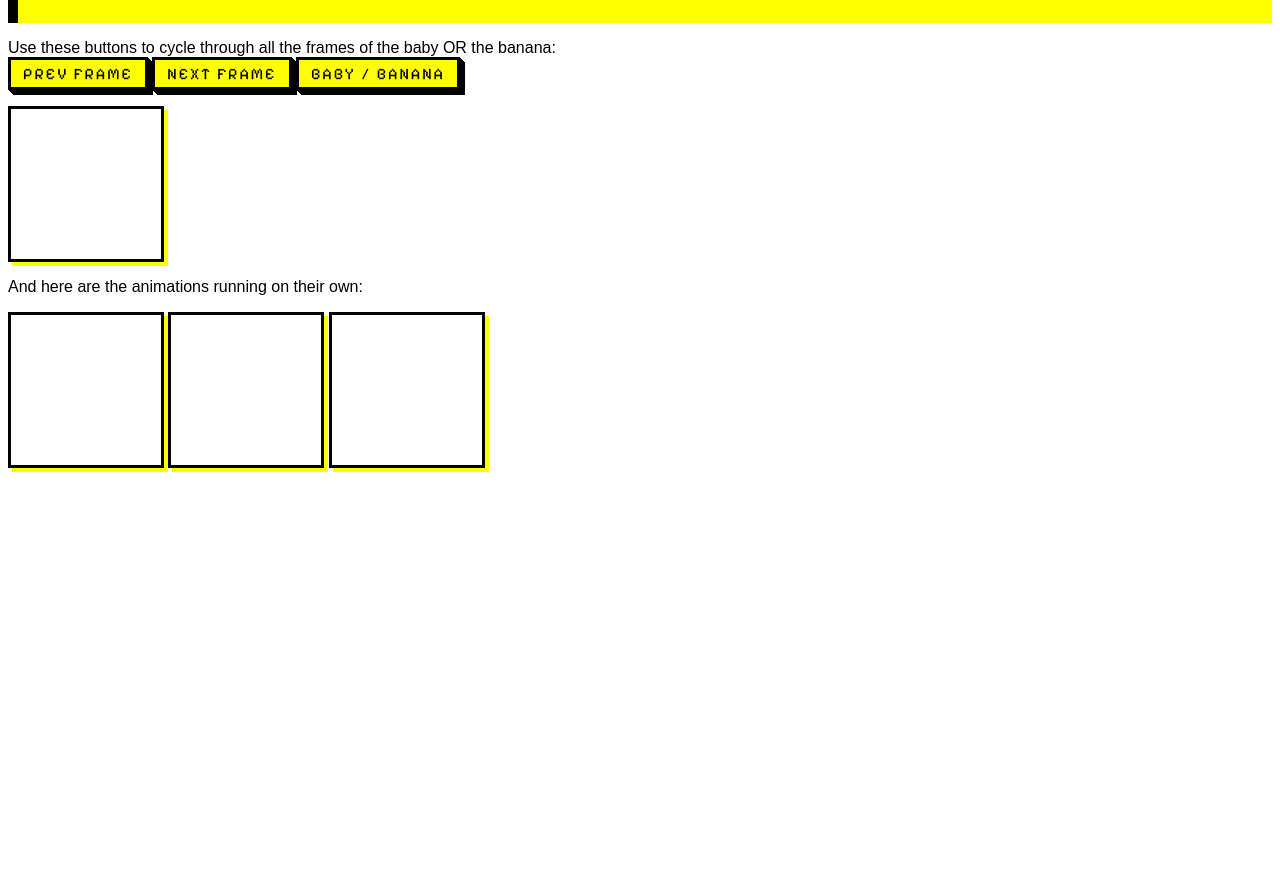
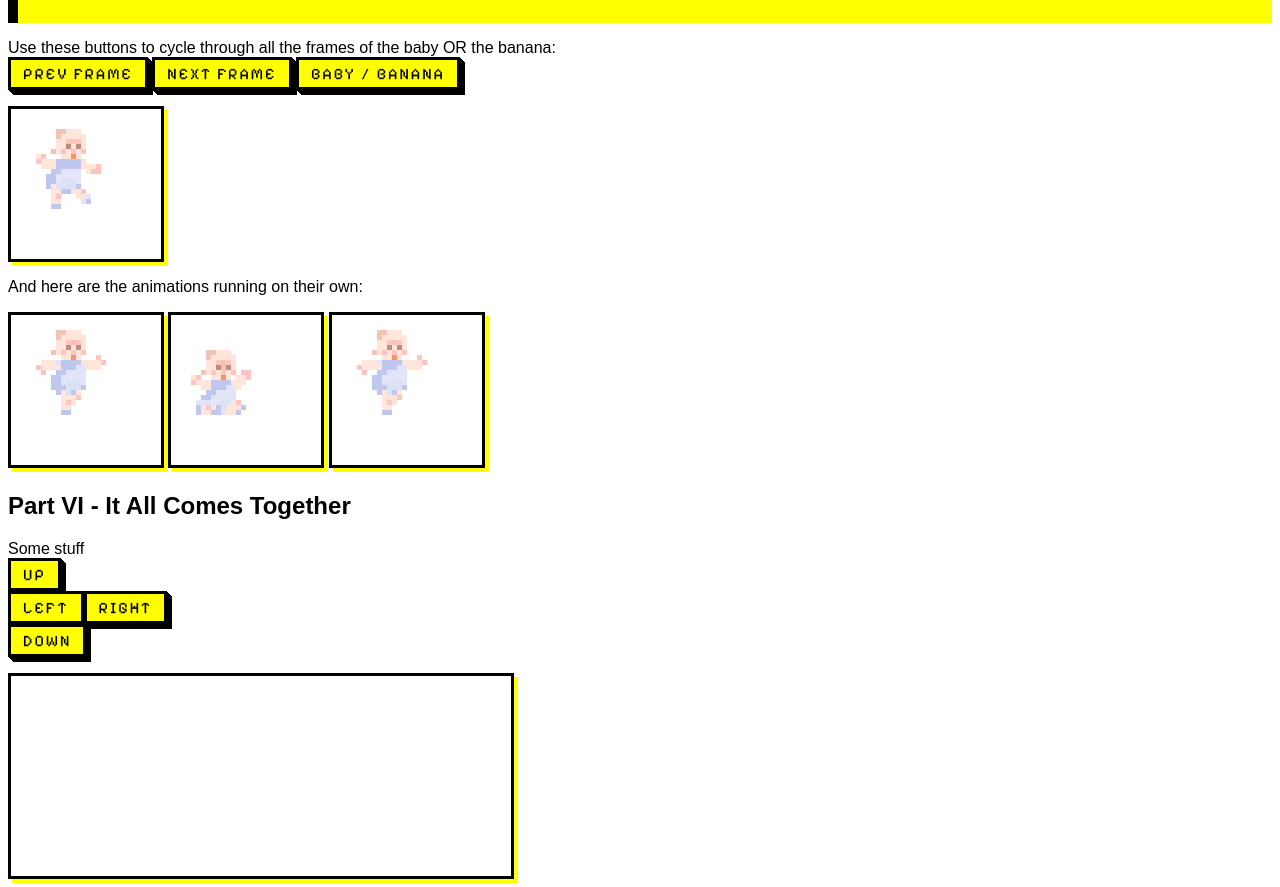
Before and after one commit to ebccoats/banana-canvas, a plain HTML site: page index.html in a window 1280 px wide. Shown: the part 6341-7228 px from the top of the page. Before the commit the page ends 6821 px from the top, so only its background shows below. Drawn offline with Linux system fonts and the light colour scheme; a web font is replaced by a local one.

Commit message:
half broke baby, frustrated

```diff
--- a/index.html
+++ b/index.html
@@ -186,7 +186,14 @@ ctx.msImageSmoothingEnabled = false; // For IE/Edge support
 <canvas id="animation-2" height="150", width="150"></canvas>
 <canvas id="animation-3" height="150", width="150"></canvas>
 
+<h2>Part VI - It All Comes Together</h2>
+<p>Some stuff
+    <br><button id="up">Up</button>
+    <br><button id="left">Left</button><button id="right">Right</button>
+    <br><button id="down">Down</button>
+</p>
 
+<canvas id="user_controlled" width="500" height="200"></canvas>
 </body>
 
 </html>
--- a/scripts/script-2-18-25_1.js
+++ b/scripts/script-2-18-25_1.js
@@ -1,151 +1,5 @@
 let baby_sprite_source = "images/baby-sprites.png";
 let banana_sprite_source = "images/banana-sprites.png";
-
-const sprite_clicker = document.getElementById("sprite-manual-animation");
-let sprite_clicker_ctx = sprite_clicker.getContext("2d");
-sprite_clicker_ctx.imageSmoothingEnabled = false;
-
-let baby_sprite_2;
-let banana_sprite_2;
-
-let show_baby = true;
-
-let counter = 0;
-
-
-function drawFirstFrame() {
-    baby_sprite_2 = new SpriteHandler(baby_sprite_source, 29, 24);
-    banana_sprite_2 = new SpriteHandler(banana_sprite_source, 20, 13);
-
-    // TODO draw a frame so canvas doesn't start out blank
-
-}
-
-function swapSpriteSet() {
-    counter = 0; // reset counter because baby has more frames than banana
-    if (show_baby) {
-        show_baby = false;
-    } else {
-        show_baby = true;
-    }
-}
-
-function advanceFrame() {
-    counter++;
-    sprite_clicker_drawFrame();
-
-}
-
-function prevFrame() {
-    counter = counter - 1;
-    sprite_clicker_drawFrame();
-
-}
-
-function sprite_clicker_drawFrame() {
-    sprite_clicker_ctx.clearRect(0, 0, sprite_clicker.width, sprite_clicker.height);
-
-    if (show_baby) {
-        console.log("Showing baby");
-        if (counter == (baby_sprite_2.sprite_coordinates.length)) {
-            counter = 0;
-        } else if (counter == -1) {
-            counter = baby_sprite_2.sprite_coordinates.length - 1;
-        }
-        baby_sprite_2.placeFrame(sprite_clicker_ctx, 0, 0, 5, counter, false);
-    } else if (!show_baby) {
-        console.log("Showing banana");
-        if (counter == banana_sprite_2.sprite_coordinates.length) {
-            counter = 0;
-        } else if (counter == -1) {
-            counter = banana_sprite_2.sprite_coordinates.length - 1;
-        }
-        banana_sprite_2.placeFrame(sprite_clicker_ctx, 0, 50, 5, counter, false); // correcting for banana height difference by drawing it on the same Y level as baby
-    }
-
-}
-
-window.addEventListener("load", drawFirstFrame);
-const sprite_advance_button = document.getElementById("sprite-manual-next-frame");
-sprite_advance_button.addEventListener("click", advanceFrame);
-const sprite_prev_button = document.getElementById("sprite-manual-prev-frame");
-sprite_prev_button.addEventListener("click", prevFrame);
-const swap_sprite_set_button = document.getElementById("baby-to-banana");
-swap_sprite_set_button.addEventListener("click", swapSpriteSet);
-
-
-class SpriteHandler {
-    constructor(image_path, frame_width, frame_height) {
-        this.sprite_coordinates = [];
-        this.canvases = {};
-        this.contexts = {};
-        this.info = {
-            path: image_path,
-            width: frame_width,
-            height: frame_height
-        }
-        this.loadImage(image_path);
-    }
-
-    loadImage(image_path) {
-        const sprite_sheet = new Image();
-        sprite_sheet.src = image_path;
-
-        sprite_sheet.onload = () => {
-            this.makeCanvases(sprite_sheet);
-            let full_ctx = this.contexts.fullSheet;
-            full_ctx.drawImage(sprite_sheet, 0, 0);
-
-            const number_of_sprites = sprite_sheet.width / this.info.width;
-            console.log(number_of_sprites);
-            for (let i = 0; i < number_of_sprites; i++) {
-                const frame = {
-                    x: i * this.info.width,
-                    y: 0
-                }
-                this.sprite_coordinates.push(frame);
-            }
-
-        }
-    }
-
-    // Working as expected
-    makeCanvases(sprite_sheet) {
-        this.canvases.singleFrame = new OffscreenCanvas(this.info.width, this.info.height);
-        this.contexts.singleFrame = this.canvases.singleFrame.getContext("2d");
-        this.canvases.fullSheet = new OffscreenCanvas(sprite_sheet.width, sprite_sheet.height);
-        this.contexts.fullSheet = this.canvases.fullSheet.getContext("2d");
-
-    }
-
-    // Make this into an arrow function?
-    makeFrame(chosen_frame, flipped) {
-        const frame = this.sprite_coordinates[chosen_frame];
-
-        let frame_ctx = this.contexts.singleFrame; //ERROR
-        frame_ctx.clearRect(0, 0, this.canvases.singleFrame.width, this.canvases.singleFrame.height);
-
-        if (!flipped) {
-            frame_ctx.drawImage(this.canvases.fullSheet, frame.x, frame.y, this.info.width, this.info.height, 0, 0, this.info.width, this.info.height);
-        } else {
-            frame_ctx.translate(this.canvases.singleFrame.width, 0);
-            frame_ctx.scale(-1, 1);
-            frame_ctx.drawImage(this.canvases.fullSheet, frame.x, frame.y, this.info.width, this.info.height, 0, 0, this.info.width, this.info.height);
-            frame_ctx.setTransform(1, 0, 0, 1, 0, 0);
-        }
-        return this.canvases.singleFrame;
-    }
-
-    placeFrame(ctx, x, y, scale, chosen_frame, flipped) {
-        let temp_frame = this.makeFrame(chosen_frame, flipped);
-        let width = this.info.width * scale;
-        let height = this.info.height * scale;
-        console.log(width, height)
-        ctx.drawImage(temp_frame, x, y, width, height);
-    }
-}
-
-
 
 // manual animations
 const baby_walk = {
@@ -229,34 +83,283 @@ const banana_crawl = {
     next: "any"
 }
 
-class BabyAnimationHandler {
-    constructor() {
-        this.currentAnimation = baby_walk;
+
+class SpriteHandler {
+    constructor(image_path, frame_width, frame_height, scale, character_string) {
+        this.sprite_coordinates = [];
+        this.canvases = {};
+        this.contexts = {};
+        this.animations = {};
+        this.currentAnimation = {};
         this.currentFrame = 0;
-        this.animDictionary = {
-            "baby_walk": baby_walk,
-            "baby_fall": baby_fall,
-            "baby_sit_idle": baby_sit_idle,
-            "baby_sit_hold": baby_sit_hold,
-            "baby_get_up": baby_get_up,
-            "baby_catch_banana": baby_catch_banana,
-            "baby_eat_banana": baby_eat_banana
+        this.animFinished = true;
+        this.info = {
+            path: image_path,
+            width: frame_width,
+            height: frame_height,
+            scale: scale
         }
+        if (character_string == "baby") {
+            this.animations = {
+                "walk": baby_walk,
+                "fall": baby_fall,
+                "sit_idle": baby_sit_idle,
+                "sit_hold": baby_sit_hold,
+                "get_up": baby_get_up,
+                "catch_banana": baby_catch_banana,
+                "eat_banana": baby_eat_banana
+            }
+        } else if (character_string == "banana") {
+            this.animations = {
+                "walk": banana_crawl,
+                "sit_hold": banana_hold
+            }
+        } else {
+            console.log("character animations not handled yet for " + character_string);
+        }
+        this.loadImage(image_path);
+    }
+
+    // Startup methods
+    loadImage(image_path) {
+        const sprite_sheet = new Image();
+        sprite_sheet.src = image_path;
+
+        sprite_sheet.onload = () => {
+            this.makeCanvases(sprite_sheet);
+            let full_ctx = this.contexts.fullSheet;
+            full_ctx.drawImage(sprite_sheet, 0, 0);
+
+            const number_of_sprites = sprite_sheet.width / this.info.width;
+            for (let i = 0; i < number_of_sprites; i++) {
+                const frame = {
+                    x: i * this.info.width,
+                    y: 0
+                }
+                this.sprite_coordinates.push(frame);
+            }
+
+        }
+    }
+
+
+    makeCanvases(sprite_sheet) {
+        this.canvases.singleFrame = new OffscreenCanvas(this.info.width, this.info.height);
+        this.contexts.singleFrame = this.canvases.singleFrame.getContext("2d");
+        this.canvases.fullSheet = new OffscreenCanvas(sprite_sheet.width, sprite_sheet.height);
+        this.contexts.fullSheet = this.canvases.fullSheet.getContext("2d");
+
+    }
+
+    // Interactive methods
+
+    // Make this into an arrow function?
+    // Returns whatever frame in the sprite you asked for.
+    makeFrame(chosen_frame, flipped) {
+        // PROBLEM TROUBLESHOOT here why is it not working???
+        console.log("chosen frame: ", chosen_frame, "coordinates for chosen frame: ", this.sprite_coordinates[chosen_frame]);
+        const frame = this.sprite_coordinates[chosen_frame];
+
+        let frame_ctx = this.contexts.singleFrame;
+        frame_ctx.clearRect(0, 0, this.canvases.singleFrame.width, this.canvases.singleFrame.height);
+
+        if (!flipped) {
+            frame_ctx.drawImage(this.canvases.fullSheet, frame.x, frame.y, this.info.width, this.info.height, 0, 0, this.info.width, this.info.height);
+        } else {
+            frame_ctx.translate(this.canvases.singleFrame.width, 0);
+            frame_ctx.scale(-1, 1);
+            frame_ctx.drawImage(this.canvases.fullSheet, frame.x, frame.y, this.info.width, this.info.height, 0, 0, this.info.width, this.info.height);
+            frame_ctx.setTransform(1, 0, 0, 1, 0, 0);
+        }
+        return this.canvases.singleFrame;
+    }
+
+    // Returns animation's current frame
+    makeAnimFrame(flipped) {
+        const animFrame = this.makeFrame(this.currentAnimation.frames[this.currentFrame], flipped);
+        return animFrame;
+    }
+
+    // This will be handled by the CharacterEntity that owns the spritehandler. Leaving it in for now so the demo page doesn't break.
+    placeFrame(ctx, x, y, chosen_frame, flipped) {
+        let temp_frame = this.makeFrame(chosen_frame, flipped);
+        let width = this.info.width * this.info.scale;
+        let height = this.info.height * this.info.scale;
+        ctx.drawImage(temp_frame, x, y, width, height);
+    }
+
+    // QUESTION: How would I make this an explicit "setter" function?
+    // Is the way I did this a hacky DIY setter function?
+    setAnimation(animation) {
+        const selected_anim = animation;
+        this.currentAnimation = this.animations[selected_anim];
+        this.currentFrame = this.currentAnimation.frames[0];
+        this.animFinished = false;
+    }
+
+    // Happens after drawing.
+    advanceFrame() {
+        const anim_length = this.currentAnimation.frames.length;
+        let looping = this.currentAnimation.loop;
+        const nextAnim = this.currentAnimation.next;
+        if (nextAnim == "any") {
+            looping = true; // CHANGE THIS WHEN YOU FIGURE SOMETHING ELSE OUT
+        }
+        const currentFrame = this.currentFrame;
+        console.log("current anim: ", this.currentAnimation, "current frame: ", currentFrame);
+        if (currentFrame == (anim_length - 1)) {
+            this.currentFrame = 0;
+        } else {
+            this.currentFrame++;
+        }
+
     }
 
 
 }
 
-class BananaAnimationHandler {
-    constructor() {
-        this.currentAnimation = banana_crawl;
-        this.currentFrame = 0;
-        this.animDictionary = {
-            "banana_hold": banana_hold,
-            "banana_crawl": banana_crawl
+
+
+const sprite_clicker = document.getElementById("sprite-manual-animation");
+let sprite_clicker_ctx = sprite_clicker.getContext("2d");
+sprite_clicker_ctx.imageSmoothingEnabled = false;
+
+const baby_sprite_2 = new SpriteHandler(baby_sprite_source, 29, 24, 5, "baby");
+const banana_sprite_2 = new SpriteHandler(banana_sprite_source, 20, 13, 5, "banana");
+
+let show_baby = true;
+
+let counter = 0;
+
+
+function drawFirstFrame() {
+
+    sprite_clicker_drawFrame();
+    console.log(baby_sprite_2.animations)
+}
+
+function swapSpriteSet() {
+    counter = 0; // reset counter because baby has more frames than banana
+    if (show_baby) {
+        show_baby = false;
+    } else {
+        show_baby = true;
+    }
+    sprite_clicker_drawFrame();
+}
+
+function advanceFrame() {
+    counter++;
+    sprite_clicker_drawFrame();
+
+}
+
+function prevFrame() {
+    counter = counter - 1;
+    sprite_clicker_drawFrame();
+
+}
+
+function sprite_clicker_drawFrame() {
+    sprite_clicker_ctx.clearRect(0, 0, sprite_clicker.width, sprite_clicker.height);
+
+    if (show_baby) {
+        if (counter == (baby_sprite_2.sprite_coordinates.length)) {
+            counter = 0;
+        } else if (counter == -1) {
+            counter = baby_sprite_2.sprite_coordinates.length - 1;
+        }
+        baby_sprite_2.placeFrame(sprite_clicker_ctx, 0, 0, counter, false);
+    } else if (!show_baby) {
+        if (counter == banana_sprite_2.sprite_coordinates.length) {
+            counter = 0;
+        } else if (counter == -1) {
+            counter = banana_sprite_2.sprite_coordinates.length - 1;
+        }
+        banana_sprite_2.placeFrame(sprite_clicker_ctx, 0, 50, counter, false); // correcting for banana height difference by drawing it on the same Y level as baby
+    }
+
+}
+
+class CharacterEntity {
+    constructor(character_string, frame_width, frame_height, scale, sprite_path, is_autonomous, spawn_x, spawn_y) {
+        this.character = character_string;
+        this.sprite_set = new SpriteHandler(sprite_path, frame_width, frame_height, scale, character_string);
+        this.is_autonomous = is_autonomous;
+        this.x = spawn_x,
+        this.y = spawn_y,
+        this.facingLeft = false;
+        this.hitbox = [this.x, (this.x + frame_width)];
+        this.currentAnimation = "walk";
+        this.nextAnimation = "walk";
+        this.state = "walk";
+        this.movement_rate = 30; // get this from constructor
+        this.target_ctx;
+
+
+    }
+
+    setTargetCtx(target_ctx) {
+        this.target_ctx = target_ctx;
+    }
+
+    updateHitbox() {
+        this.hitbox = [this.x, (this.x + frame_width)];
+    }
+
+    face(direction) {
+        if (direction == "left") {
+            this.facingLeft = true;
+        } else if (direction == "right") {
+            this.facingLeft = false;
         }
     }
+
+    moveX() {
+        if (this.facingLeft) {
+            this.x = this.x - this.movement_rate;
+        } else {
+            this.x = this.x + this.movement_rate;
+        }
+    }
+
+    animateInPlace() {
+
+    }
+
+    animateMoveX() {
+        this.moveX();
+        this.updateHitbox();
+    }
+
+    placeFrame() {
+        const frame = this.sprite_set.makeAnimFrame();
+        let width = this.sprite_set.info.width * this.sprite_set.info.scale;
+        let height = this.sprite_set.info.height * this.sprite_set.info.scale;
+        this.target_ctx.drawImage(frame, this.x, this.y, width, height);
+
+
+    }
+
+    setAnim(animation) {
+        this.currentAnimation = animation;
+        this.sprite_set.setAnimation(animation);
+    }
+
+    nextFrame() {
+        this.sprite_set.advanceFrame();
+    }
+
+
 }
+
+window.addEventListener("load", drawFirstFrame);
+const sprite_advance_button = document.getElementById("sprite-manual-next-frame");
+sprite_advance_button.addEventListener("click", advanceFrame);
+const sprite_prev_button = document.getElementById("sprite-manual-prev-frame");
+sprite_prev_button.addEventListener("click", prevFrame);
+const swap_sprite_set_button = document.getElementById("baby-to-banana");
+swap_sprite_set_button.addEventListener("click", swapSpriteSet);
 
 
 // 3-panel animation canvases:
@@ -274,21 +377,86 @@ animation_3_ctx.imageSmoothingEnabled = false;
 
 
 // 3-panel animation objects:
-const baby_sprite_3 = new SpriteHandler(baby_sprite_source, 29, 24);
-const banana_sprite_3 = new SpriteHandler(banana_sprite_source, 20, 13);
+const baby_sprite_3 = new SpriteHandler(baby_sprite_source, 29, 24, "baby");
+const banana_sprite_3 = new SpriteHandler(banana_sprite_source, 20, 13, "banana");
 
-const anim_1_baby = new BabyAnimationHandler();
-const anim_2_baby = new BabyAnimationHandler();
-const anim_3_baby = new BabyAnimationHandler();
+const anim_1_baby = new CharacterEntity("baby", 29, 24, 5, baby_sprite_source, true, 0, 0);
+const anim_2_baby = new CharacterEntity("baby", 29, 24, 5, baby_sprite_source, true, 0, 0);
+const anim_3_baby = new CharacterEntity("baby", 29, 24, 5, baby_sprite_source, true, 0, 0);
 
 
 // 3-panel animation functions
 function draw_sprite_animations() {
+    const ctxs = [animation_1_ctx, animation_2_ctx, animation_3_ctx];
+    for (ctx of ctxs) {
+        ctx.clearRect(0, 0, 150, 150);
+    }
+
+    const sprite_babies = [anim_1_baby, anim_2_baby, anim_3_baby];
+    for (baby of sprite_babies) {
+        baby.placeFrame();
+        baby.nextFrame();
+    }
+
+
 
 
 
 }
 
+function setup_sprite_animations_canvases() {
+    anim_1_baby.setTargetCtx(animation_1_ctx);
+    anim_1_baby.setAnim("walk");
+    anim_2_baby.setTargetCtx(animation_2_ctx);
+    anim_2_baby.setAnim("fall");
+    anim_3_baby.setTargetCtx(animation_3_ctx);
+    // TROUBLESHOOTING: all the animations except baby_walk and baby_fall are broken???
+    anim_3_baby.setAnim("walk");
+    const sprite_babies = [anim_1_baby, anim_2_baby, anim_3_baby];
+    for (baby of sprite_babies) {
+        baby.placeFrame();
+
+    }
+}
+
 // 3-panel animation listeners
-window.addEventListener("load", draw_sprite_animations);
+window.addEventListener("load", setup_sprite_animations_canvases);
 window.setInterval(draw_sprite_animations, 300);
+
+const up_button = document.getElementById("up");
+const down_button = document.getElementById("down");
+const left_button = document.getElementById("left");
+const right_button = document.getElementById("right");
+up_button.addEventListener("click", moveUp);
+down_button.addEventListener("click", moveDown);
+left_button.addEventListener("click", moveLeft);
+right_button.addEventListener("click", moveRight);
+
+// TODO add keyboard arrow keys handling, intercept them so they don't scroll the browser window?
+document.addEventListener('keydown', function(event) {
+    if (event.key == "ArrowUp") {
+        moveUp();
+    } else if (event.key == "ArrowDown") {
+        moveDown();
+    } else if (event.key == "ArrowLeft") {
+        moveLeft();
+    } else if (event.key == "ArrowRight") {
+        moveRight();
+    }
+});
+
+function moveUp() {
+    console.log("move up");
+}
+
+function moveDown() {
+    console.log("move down");
+}
+
+function moveLeft() {
+    console.log("move left");
+}
+
+function moveRight() {
+    console.log("move right");
+}
```
